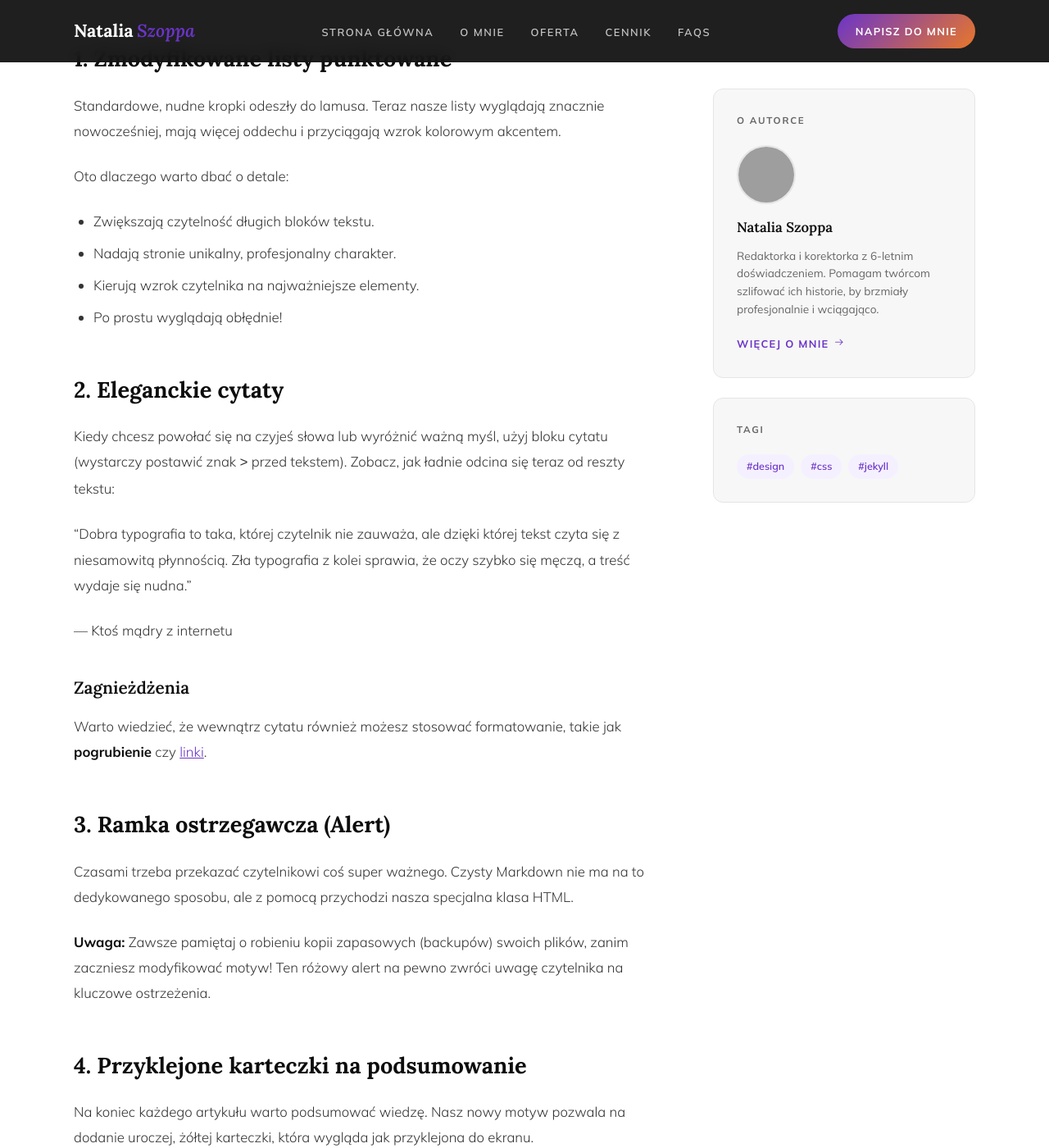
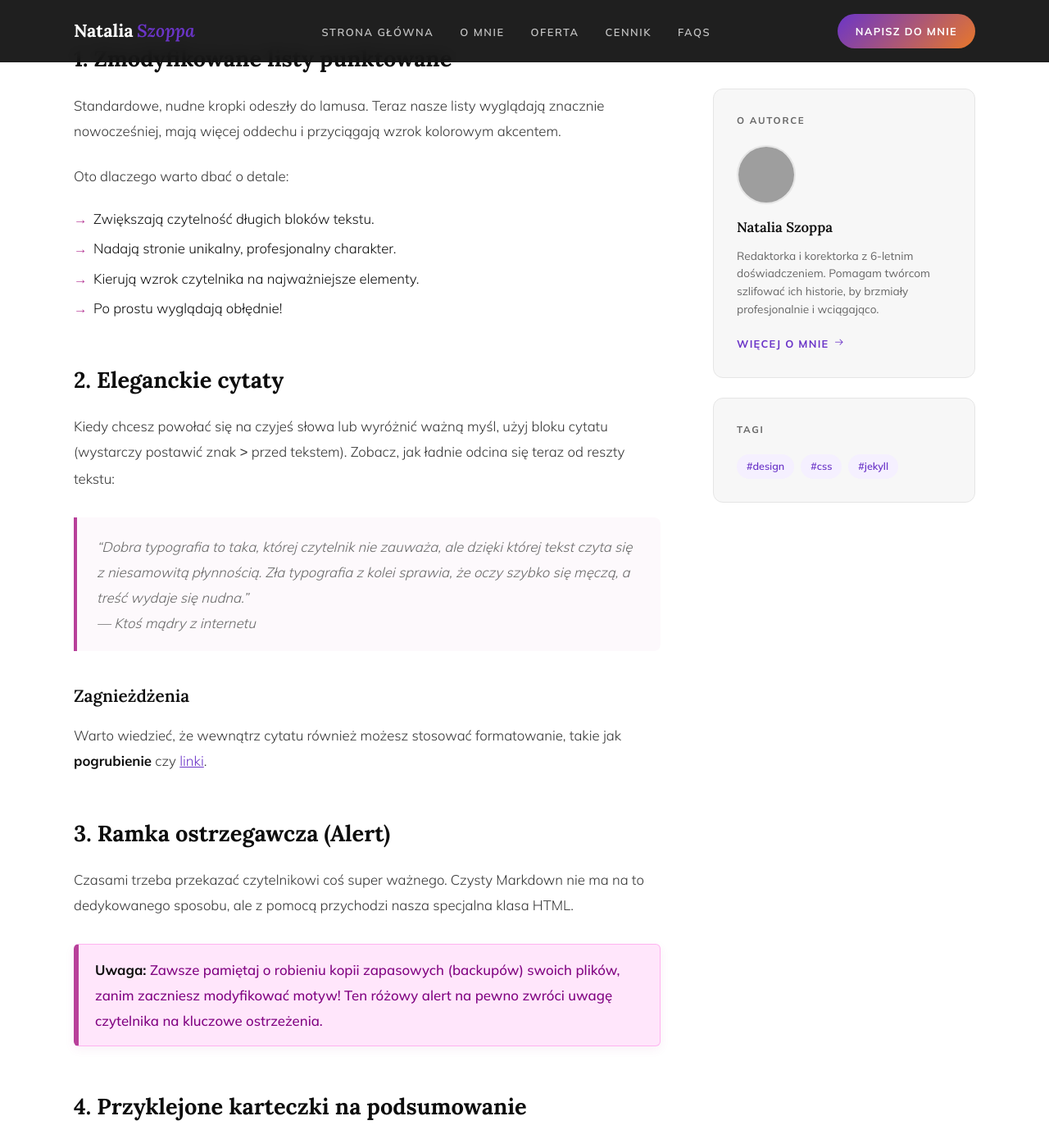
Before and after one commit to Bonnie00726/nataliaszoppa, a Jekyll site: the page built from _posts/2026-04-13-test-typografii.md, in a window 1280 px wide and 1400 px high, scrolled down 1437 px. Shown: the whole window at 82% size. Built offline with Jekyll 4.4.1, drawn with Linux system fonts in a browser that asks for light colours; grey boxes are pictures that could not be loaded.

Commit message:
Update head.html

```diff
--- a/_includes/head.html
+++ b/_includes/head.html
@@ -231,11 +231,104 @@
     .tag-pill { font-family: var(--sans); font-size: 0.78rem; font-weight: 600; color: var(--grad-start); background: var(--gold-pale); padding: 4px 12px; border-radius: 100px; }
 
     /* =========================================
+       TYPOGRAFIA WE WPISACH (BAJERY)
+       ========================================= */
+
+    /* 1. Piękne listy punktowane */
+    .blog-content ul {
+        list-style: none;
+        padding-left: 1.5rem;
+        margin-bottom: 1.5rem;
+    }
+
+    .blog-content ul li {
+        position: relative;
+        margin-bottom: 0.6rem;
+        line-height: 1.6;
+        color: var(--ink);
+    }
+
+    .blog-content ul li::before {
+        content: '→';
+        position: absolute;
+        left: -1.5rem;
+        color: var(--grad-mid); /* Użyłem Twojego gradientu zdefiniowanego na górze */
+        font-weight: 900;
+    }
+
+    /* 2. Eleganckie cytaty */
+    .blog-content blockquote {
+        border-left: 4px solid var(--grad-mid);
+        background: rgba(184, 64, 154, 0.03);
+        margin: 2rem 0;
+        padding: 1.2rem 1.5rem;
+        border-radius: 0 8px 8px 0;
+        font-style: italic;
+        color: var(--ink-muted);
+    }
+
+    .blog-content blockquote p {
+        margin: 0;
+    }
+
+    /* 3. Ramka ostrzegawcza (Magenta) */
+    .alert-magenta {
+        background-color: #ffe6fb;
+        border: 1px solid #ffb3f0;
+        border-left: 6px solid var(--grad-mid);
+        padding: 15px 20px;
+        margin: 2rem 0;
+        border-radius: 6px;
+        color: #800080;
+        font-weight: 500;
+        box-shadow: 0 4px 12px rgba(184, 64, 154, 0.08);
+    }
+
+    /* 4. Takeaways (Sticky Note) */
+    .sticky-note {
+        background: #fff8a6;
+        padding: 25px 30px;
+        margin: 3rem auto;
+        width: 85%;
+        color: #333;
+        font-family: var(--sans);
+        border-radius: 2px 15px 15px 2px;
+        box-shadow: 3px 6px 15px rgba(0, 0, 0, 0.1);
+        transform: rotate(-1.5deg);
+        transition: transform 0.3s ease, box-shadow 0.3s ease;
+        position: relative;
+    }
+
+    .sticky-note:hover {
+        transform: rotate(0deg) scale(1.02);
+        box-shadow: 5px 10px 20px rgba(0, 0, 0, 0.15);
+    }
+
+    .sticky-note::before {
+        content: '';
+        display: block;
+        width: 60px;
+        height: 15px;
+        background: rgba(255, 255, 255, 0.6);
+        position: absolute;
+        top: -6px;
+        left: 50%;
+        transform: translateX(-50%) rotate(2deg);
+        box-shadow: 0 1px 3px rgba(0,0,0,0.1);
+    }
+
+    /* 5. Kolor zaznaczenia tekstu */
+    ::selection {
+        background: var(--grad-mid);
+        color: #ffffff;
+    }
+
+    /* =========================================
        TOC - ZAKTUALIZOWANY WYGLĄD
        ========================================= */
     .post-toc {
-        width: 100%; /* Rozciąga się do szerokości kontenera, w którym się znajduje */
-        margin: 0 0 48px 0; /* Dodaje odstęp tylko na dole, pod spisem */
+        width: 100%;
+        margin: 0 0 48px 0;
         padding: 0;
     }
 
@@ -244,7 +337,7 @@
         border-radius: var(--radius-lg);
         background: #ffffff;
         overflow: hidden;
-        box-shadow: 0 4px 12px rgba(0,0,0,0.02); /* Delikatny cień dodający głębi */
+        box-shadow: 0 4px 12px rgba(0,0,0,0.02);
     }
 
     .toc-toggle {
@@ -254,8 +347,8 @@
         padding: 18px 24px;
         cursor: pointer;
         user-select: none;
-        background: #fafafa; /* Jasnoszare tło nagłówka */
-        border-bottom: 1px solid var(--paper-mid); /* Odcięcie nagłówka od listy */
+        background: #fafafa;
+        border-bottom: 1px solid var(--paper-mid);
         transition: background 0.2s;
     }
 
@@ -310,7 +403,7 @@
         margin: 0;
         display: flex;
         flex-direction: column;
-        gap: 16px; /* Odstępy między elementami */
+        gap: 16px;
         counter-reset: toc-counter;
         background: #ffffff;
     }
@@ -321,15 +414,15 @@
         gap: 12px;
         padding: 0;
         counter-increment: toc-counter;
-        border: none; /* Usunięte linie miedzy punktami */
+        border: none;
     }
 
     .toc-body li::before {
         content: counter(toc-counter) ".";
         font-family: var(--sans);
         font-size: 1rem;
-        font-weight: 700; /* Pogrubienie numerów */
-        color: var(--grad-start); /* Fioletowy kolor */
+        font-weight: 700;
+        color: var(--grad-start);
         min-width: 20px;
         flex-shrink: 0;
         line-height: 1.5;
@@ -435,5 +528,4 @@
         .tiles-grid { grid-template-columns: 1fr; }
         .hero-stats { gap: 30px; }
     }
-
 </style>
```
